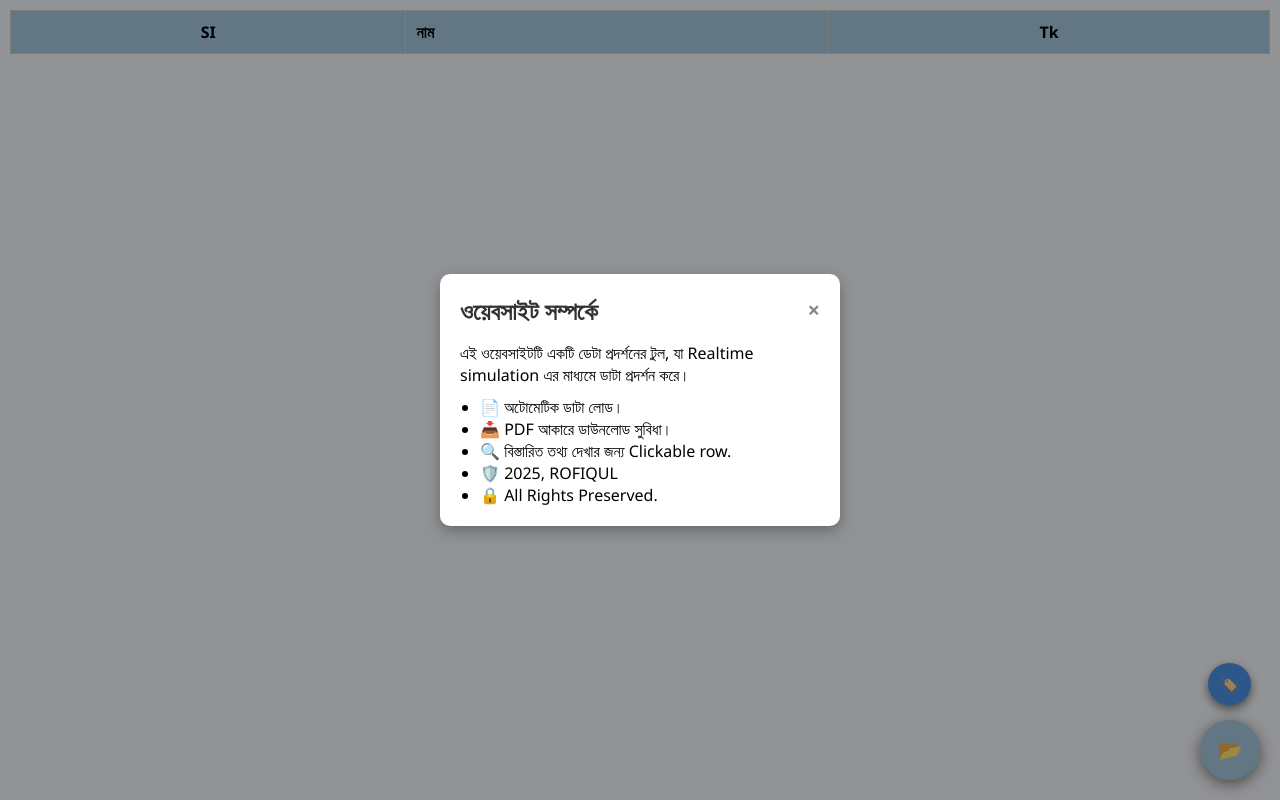
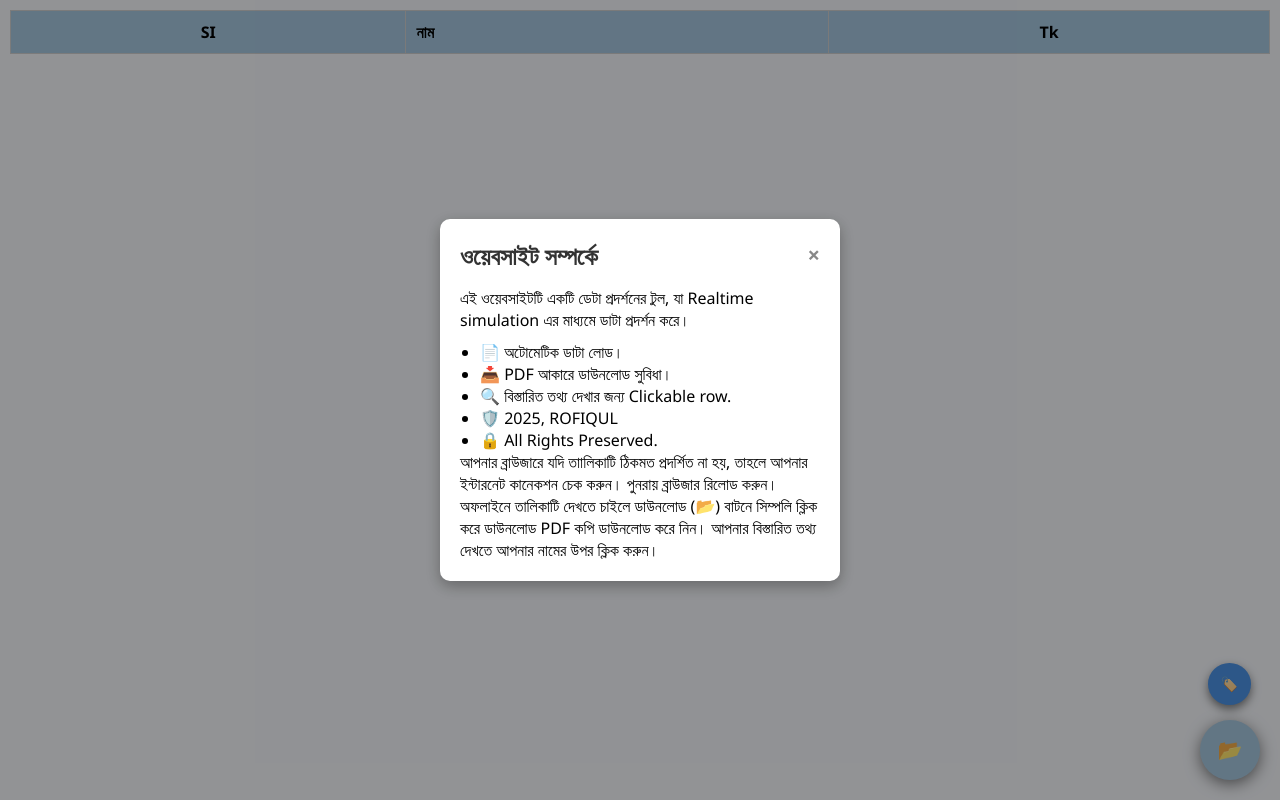
Before and after one commit to ROFIQULmpi/DDBP, a plain HTML site: page index.html in a window 1280 px wide. Both pictures are taken after a click on the button "🏷️". Drawn offline with Linux system fonts and the light colour scheme; no server answers.

Commit message:
Update index.html

```diff
--- a/index.html
+++ b/index.html
@@ -156,9 +156,10 @@
         <li>📄 অটোমেটিক ডাটা লোড।</li>
         <li>📥 PDF আকারে ডাউনলোড সুবিধা।</li>
         <li>🔍 বিস্তারিত তথ্য দেখার জন্য Clickable row.</li>
- 				<li>🛡️ 2025, ROFIQUL</li>
-				<li>🔒 All Rights Preserved.</li>
+ 	<li>🛡️ 2025, ROFIQUL</li>
+	<li>🔒 All Rights Preserved.</li>
       </ul>
+      <p>আপনার ব্রাউজারে যদি তাালিকাটি ঠিকমত প্রদর্শিত না হয়, তাহলে আপনার ইন্টারনেট কানেকশন চেক করুন। পুনরায় ব্রাউজার রিলোড করুন। অফলাইনে তালিকাটি দেখতে চাইলে ডাউনলোড (📂) বাটনে সিম্পলি ক্লিক করে ডাউনলোড PDF কপি ডাউনলোড করে নিন। আপনার বিস্তারিত তথ্য দেখতে আপনার নামের উপর ক্লিক করুন।</p>
     </div>
   </div>
 
```
